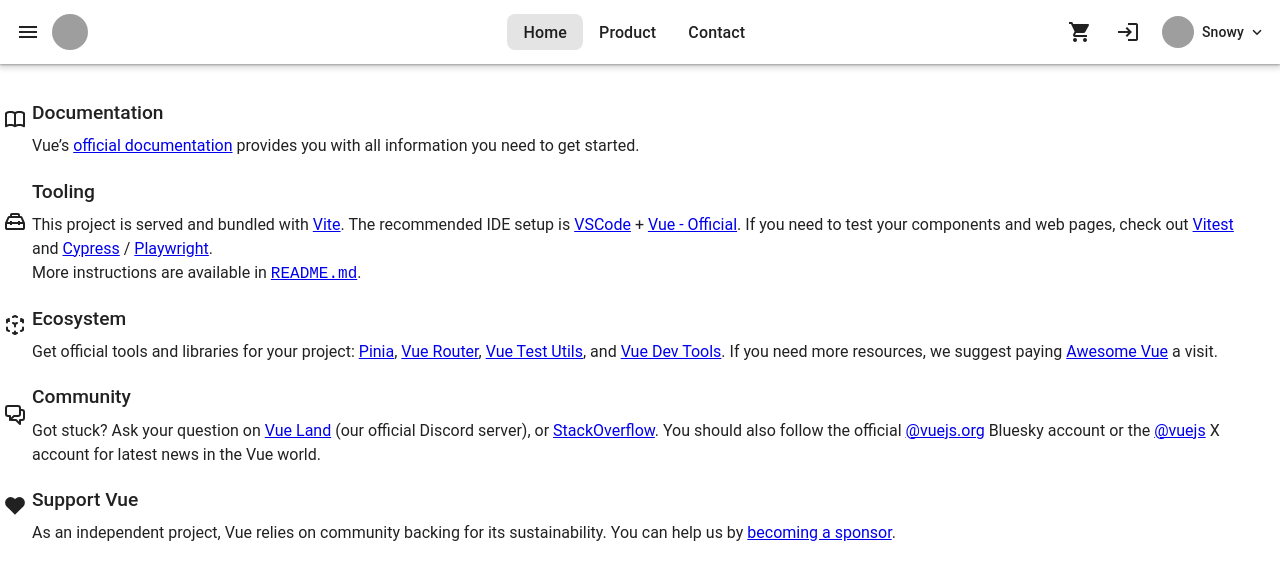
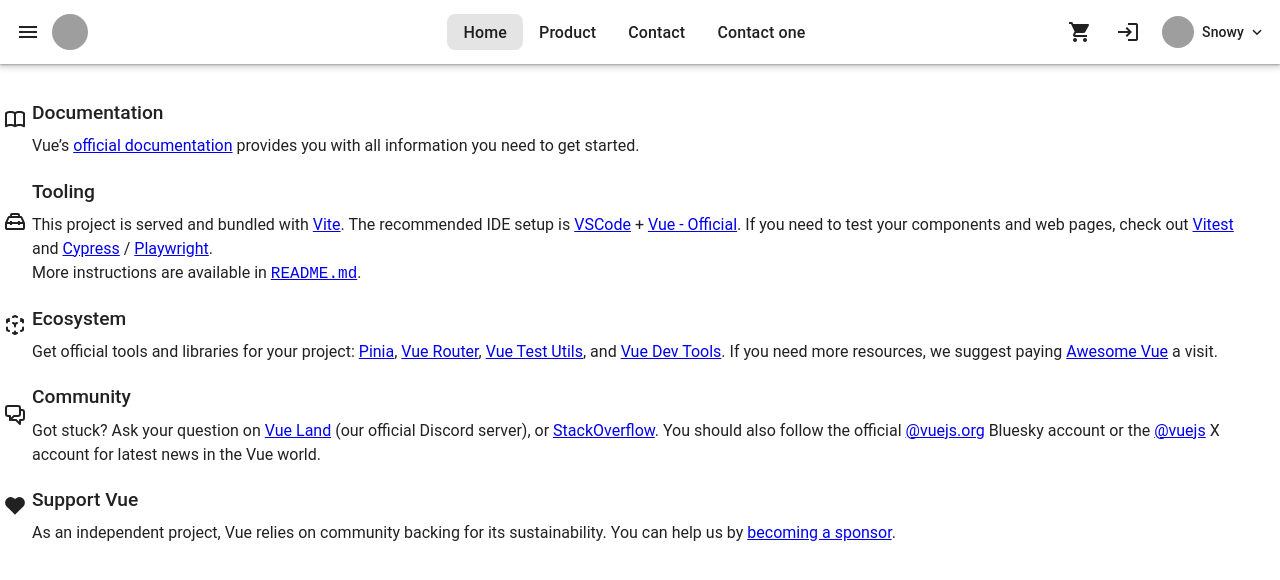
Before and after one commit to yahmonoo/pos_vue, a Vue app: page / in a window 1280 px wide. Shown: the top 580 px of the page. Built offline with nearby package versions, Linux system fonts and the light colour scheme; grey boxes are pictures that could not be loaded.

Commit message:
top-nab-bar

```diff
--- a/src/App.vue
+++ b/src/App.vue
@@ -23,6 +23,8 @@
         <v-btn to="/product" variant="text" class="nav-link d-none d-md-flex"> Product </v-btn>
 
         <v-btn to="/contact" variant="text" class="nav-link d-none d-md-flex"> Contact </v-btn>
+                <v-btn to="/contact" variant="text" class="nav-link d-none d-md-flex"> Contact one </v-btn>
+
       </div>
 
       <v-spacer />
```
Also changed, not shown: 1 other file (tests, documents, lock files or other folders).
